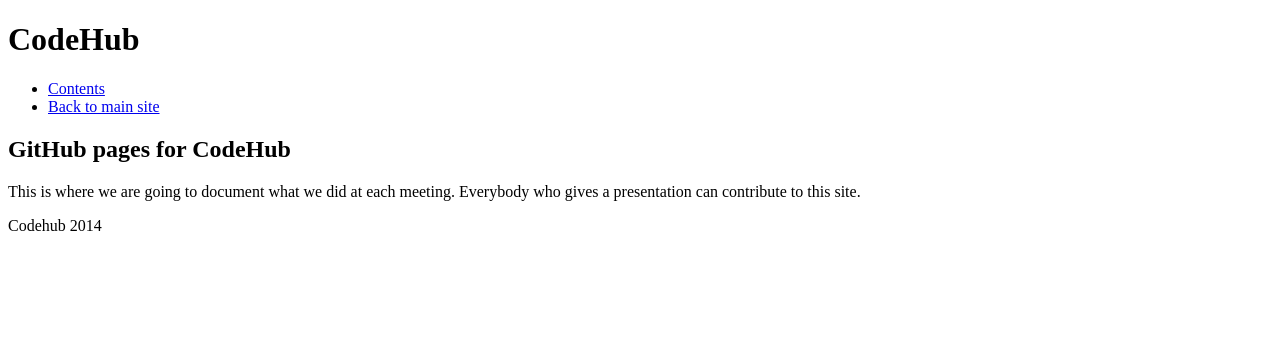
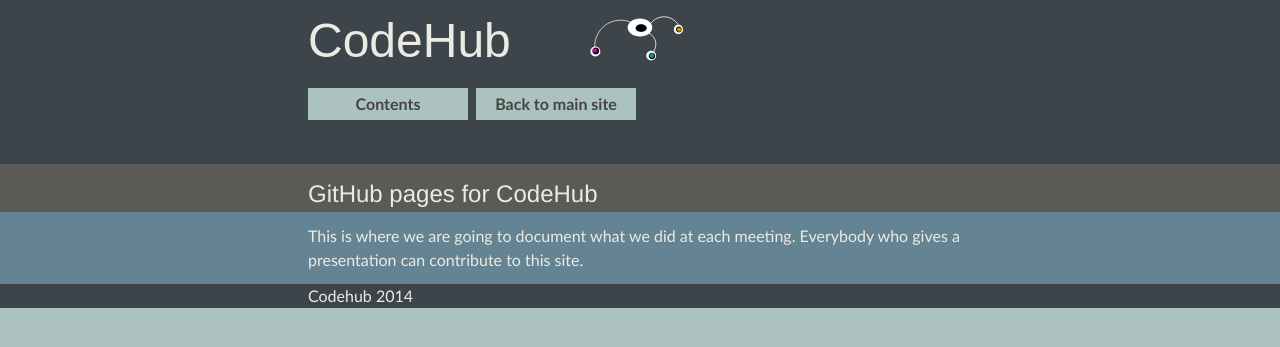
Before and after one commit to CodeHubOrg/codehuborg.github.io, a Jekyll site: the page built from _posts/2014-01-26-codehub-on-github-pages.md, in a window 1280 px wide. Shown: the top 347 px of the page. Built offline with Jekyll 4.4.1, drawn with Linux system fonts in a browser that asks for light colours; some web fonts are replaced.

Commit message:
correct paths in default layout

```diff
--- a/_layouts/default.html
+++ b/_layouts/default.html
@@ -4,23 +4,23 @@
   <title> {{ site.title }} </title>
   <meta name="viewport" content="width=device-width, initial-scale=1.0" />
       <!--[if (gt IE 8)|(IEMobile)]><!-->
-      <link href="stylesheets/non_ie.css" rel="stylesheet" type="text/css" />
+      <link href="/stylesheets/non_ie.css" rel="stylesheet" type="text/css" />
       <!--<![endif]-->
 
-      <link href="stylesheets/screen.css" media="screen, projection" rel="stylesheet" type="text/css" />
+      <link href="/stylesheets/screen.css" media="screen, projection" rel="stylesheet" type="text/css" />
 
       <!--[if (lt IE 9)&(!IEMobile)]>
-            <link href="stylesheets/ie.css" rel="stylesheet" type="text/css" />
+            <link href="/stylesheets/ie.css" rel="stylesheet" type="text/css" />
             <script src="http://html5shiv.googlecode.com/svn/trunk/html5.js"></script>
       <![endif]-->
-      <link rel="shortcut icon" href="favicon.ico" />
+      <link rel="shortcut icon" href="/favicon.ico" />
 </head>
 <body class="index">
   <header id="header">
     <div class="inner heading">
       <h1>CodeHub</h1>
       <ul class="nav">
-        <li><a href="contents.html">Contents</a>
+        <li><a href="/contents.html">Contents</a>
         <li><a href="http://codehub.org.uk"  class="current section-active">Back to main site</a></li>
       </ul>
     <div class="inner margins-vert"></div>
```
